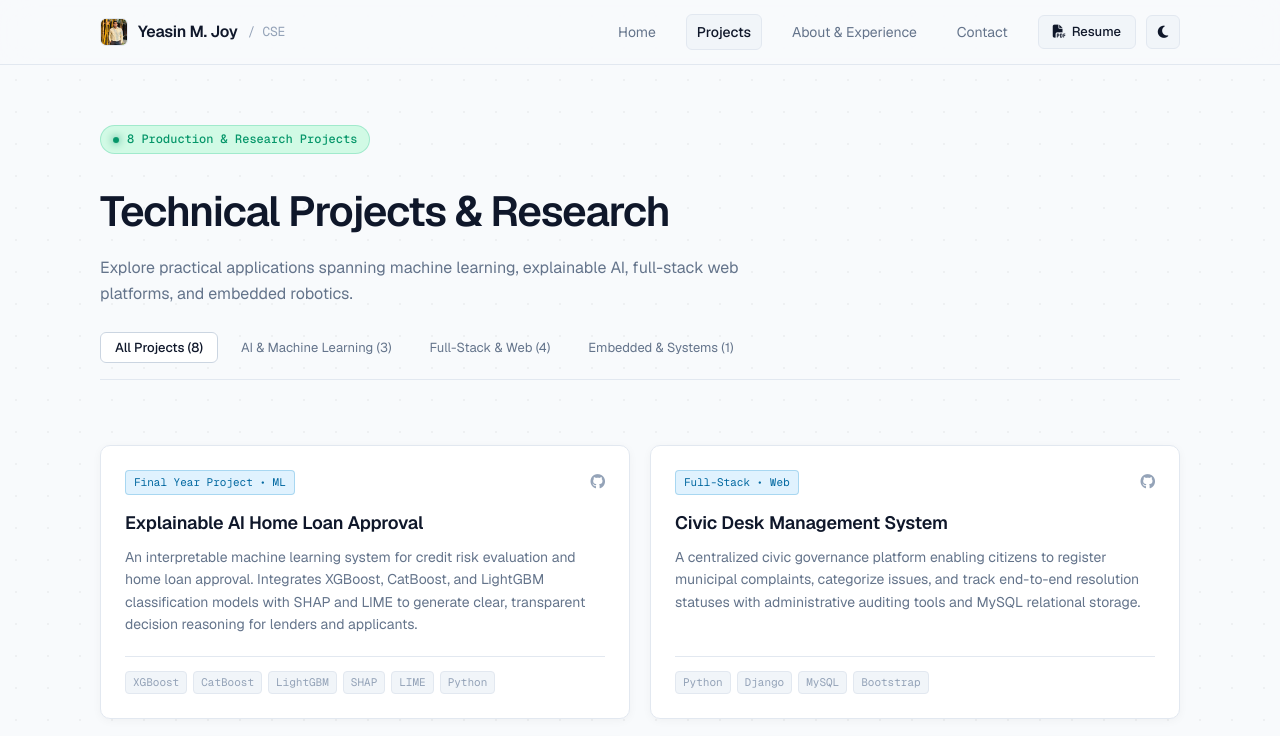
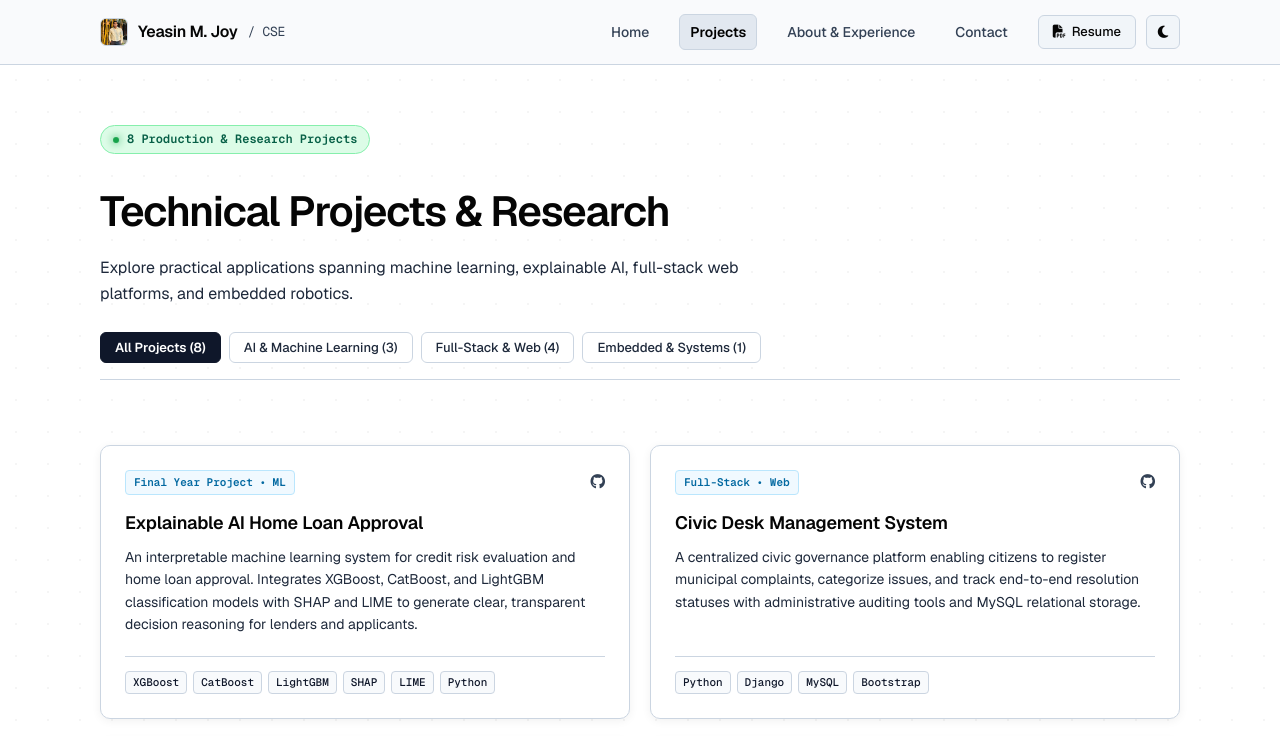
Before and after one commit to YeasinJoy/YeasinJoy.github.io, a plain HTML site: page projects.html in a window 1280 px wide. Both pictures are taken after a click on the button "Switch to light theme". Shown: the top 736 px of the page. Drawn offline with nearby package versions, Linux system fonts and the light colour scheme.

Commit message:
Enhance light mode typography contrast: crisp black text, deep slate descriptions, high-contrast badges and filter tabs

```diff
--- a/css/style.css
+++ b/css/style.css
@@ -32,25 +32,25 @@
 }
 
 [data-theme="light"] {
-  --bg: #f8fafc;
+  --bg: #ffffff;
   --surface: #ffffff;
   --surface-hover: #f8fafc;
   --surface-subtle: #f1f5f9;
-  --border: #e2e8f0;
-  --border-hover: #cbd5e1;
-  --border-strong: #94a3b8;
-  --text: #0f172a;
-  --text-muted: #64748b;
-  --text-subtle: #94a3b8;
+  --border: #cbd5e1;
+  --border-hover: #94a3b8;
+  --border-strong: #64748b;
+  --text: #050505;              /* Pure crisp black for titles, headings, and primary text */
+  --text-muted: #1e293b;        /* Deep slate black for readable body text & descriptions (replaces washed-out gray) */
+  --text-subtle: #334155;       /* Crisp dark slate for metadata, tags, and secondary labels */
   --accent: #0284c7;
   --accent-hover: #0369a1;
   --accent-subtle: #e0f2fe;
-  --accent-text: #0369a1;
+  --accent-text: #075985;
   --badge-bg: #f1f5f9;
-  --success: #059669;
-  --success-subtle: #d1fae5;
-  --card-shadow: 0 2px 10px rgba(0, 0, 0, 0.04);
-  --card-hover-shadow: 0 8px 24px rgba(0, 0, 0, 0.08);
+  --success: #065f46;
+  --success-subtle: #dcfce7;
+  --card-shadow: 0 2px 10px rgba(0, 0, 0, 0.06);
+  --card-hover-shadow: 0 8px 24px rgba(0, 0, 0, 0.1);
 }
 
 /* Base Styles */
@@ -186,6 +186,20 @@ header.site-header {
   background: var(--surface-subtle);
   border: 1px solid var(--border);
   font-weight: 500;
+}
+[data-theme="light"] .nav-link {
+  color: #334155;
+  font-weight: 500;
+}
+[data-theme="light"] .nav-link:hover {
+  color: #000000;
+  background: #f1f5f9;
+}
+[data-theme="light"] .nav-link.active {
+  color: #000000;
+  background: #e2e8f0;
+  border-color: #cbd5e1;
+  font-weight: 600;
 }
 
 .nav-actions {
@@ -369,7 +383,10 @@ header.site-header {
   border: 1px solid rgba(59, 130, 246, 0.2);
 }
 [data-theme="light"] .category-badge {
-  border-color: rgba(2, 132, 199, 0.25);
+  background: #f0f9ff;
+  color: #0369a1;
+  border-color: #bae6fd;
+  font-weight: 600;
 }
 
 .card-links {
@@ -383,6 +400,12 @@ header.site-header {
 }
 .card-links a:hover {
   color: var(--text);
+}
+[data-theme="light"] .card-links a {
+  color: #334155;
+}
+[data-theme="light"] .card-links a:hover {
+  color: #000000;
 }
 
 .project-title {
@@ -415,6 +438,12 @@ header.site-header {
   border-radius: 4px;
   border: 1px solid var(--border);
 }
+[data-theme="light"] .tech-tag {
+  background: #f8fafc;
+  color: #0f172a;
+  border-color: #cbd5e1;
+  font-weight: 500;
+}
 
 /* Category Filter Tabs */
 .filter-tabs {
@@ -442,6 +471,34 @@ header.site-header {
   border-color: var(--border-hover);
   color: var(--text);
   font-weight: 500;
+}
+[data-theme="light"] .filter-tab {
+  color: #1e293b;
+  border-color: #cbd5e1;
+  background: #ffffff;
+  font-weight: 500;
+}
+[data-theme="light"] .filter-tab:hover {
+  color: #000000;
+  background: #f1f5f9;
+  border-color: #94a3b8;
+}
+[data-theme="light"] .filter-tab.active {
+  background: #0f172a;
+  color: #ffffff;
+  border-color: #0f172a;
+  font-weight: 600;
+}
+
+[data-theme="light"] .status-badge {
+  background: #dcfce7;
+  border-color: #86efac;
+  color: #065f46;
+  font-weight: 600;
+}
+[data-theme="light"] .status-badge .pulse-dot {
+  background: #16a34a;
+  box-shadow: 0 0 8px #16a34a;
 }
 
 /* Footer */
```
